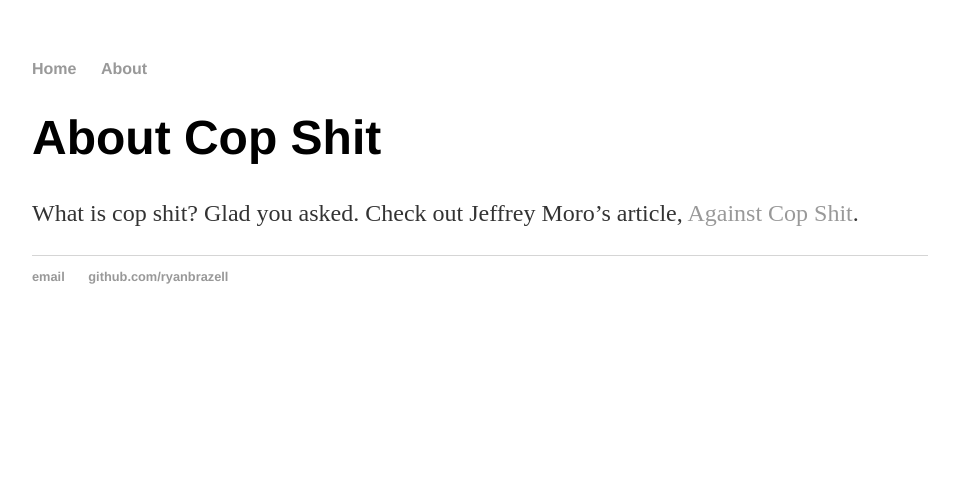
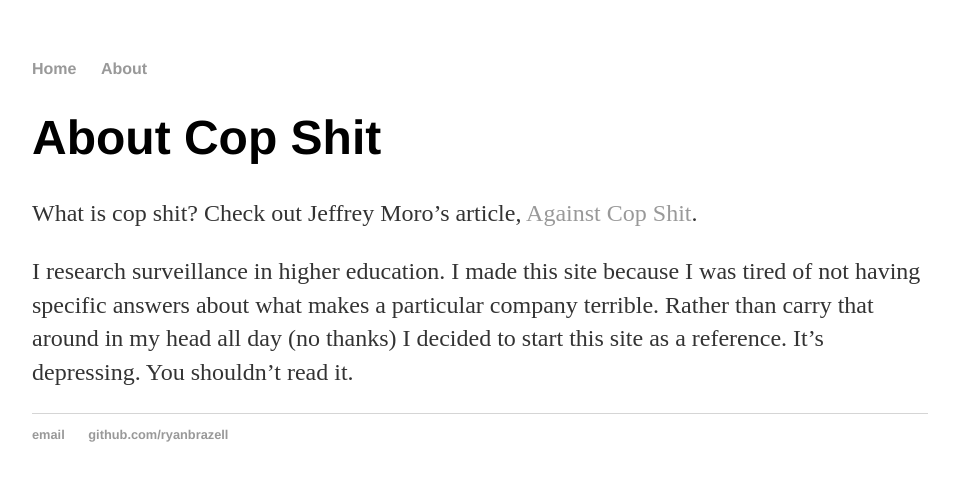
Before and after one commit to ryanbrazell/ryanbrazell.github.io, a Jekyll site: the page built from about.md, in a window 1280 px wide. Shown: the top 481 px of the page, without its empty margins (160-1119 px from the left). Built offline with Jekyll 4.4.1, drawn with Linux system fonts in a browser that asks for light colours.

```diff
--- a/about.md
+++ b/about.md
@@ -4,4 +4,6 @@
 ---
 <h1>{{ page.title }}</h1>
 
-What is cop shit? Glad you asked. Check out Jeffrey Moro's article, <a href="https://jeffreymoro.com/blog/2020-02-13-against-cop-shit/" target="_blank">Against Cop Shit</a>.
+What is cop shit? Check out Jeffrey Moro's article, <a href="https://jeffreymoro.com/blog/2020-02-13-against-cop-shit/" target="_blank">Against Cop Shit</a>.
+
+I research surveillance in higher education. I made this site because I was tired of not having specific answers about what makes a particular company terrible. Rather than carry that around in my head all day (no thanks) I decided to start this site as a reference. It's depressing. You shouldn't read it.
```
Also changed, not shown: _articles/2020-08-03-college-board.md (renamed from _posts/2020-08-03-college-board.md, +1 -1 lines), _layouts/article.html (added, +8 -0 lines).
